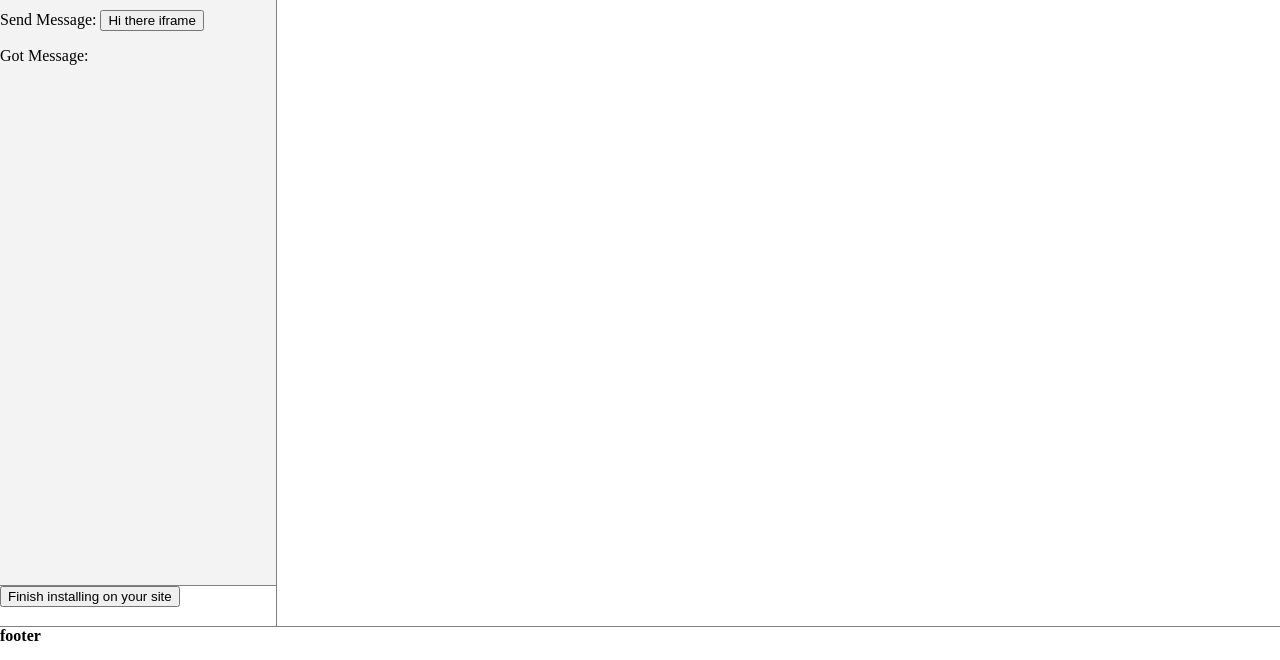
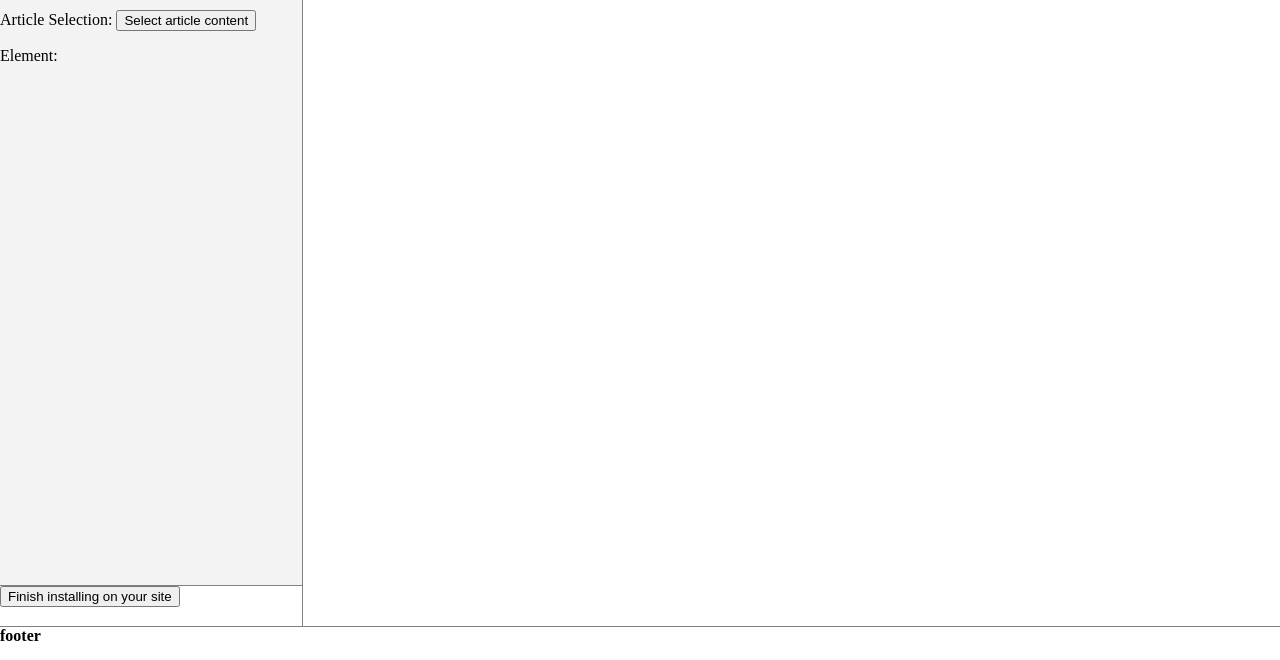
Before and after one commit to ericflarsen/preview, a plain HTML site: page index.html in a window 1280 px wide. Shown: the part 140-800 px from the top of the page. Drawn offline with nearby package versions, Linux system fonts and the light colour scheme.

Commit message:
end selction

```diff
--- a/index.html
+++ b/index.html
@@ -17,8 +17,8 @@
             <div class="column content container border-right">
                 <section class="row content settings">
                     <b>Settings</b>
-                    <p>Send Message: <button id="message_button">Hi there iframe</button></p>
-                    <p>Got Message:</p>
+                    <p>Article Selection: <button id="message_button">Select article content</button></p>
+                    <p>Element:</p>
                     <div id="results"></div>
                 </section>
                 <footer class="row footer border-top">
```
Also changed, not shown: iframe.js (+8 -0 lines).
